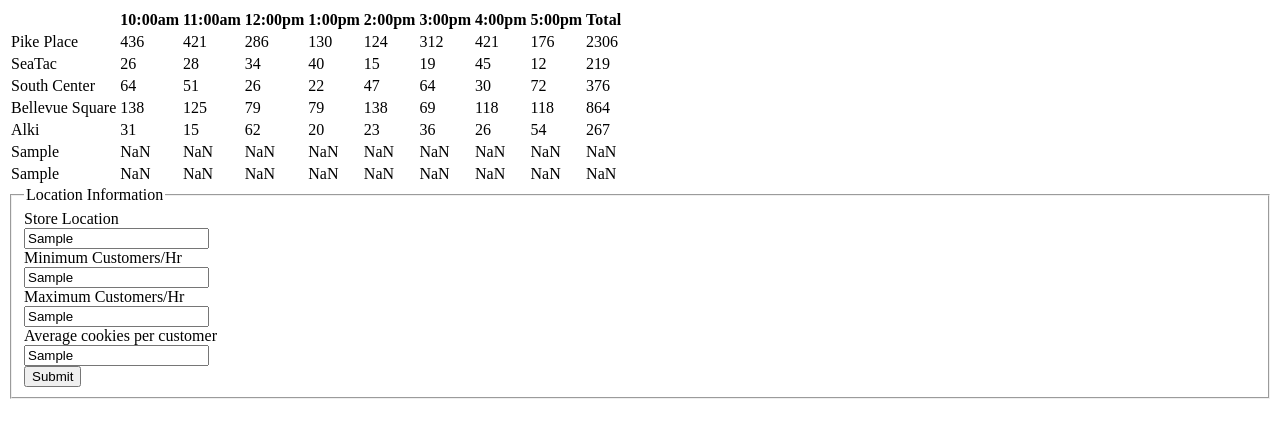
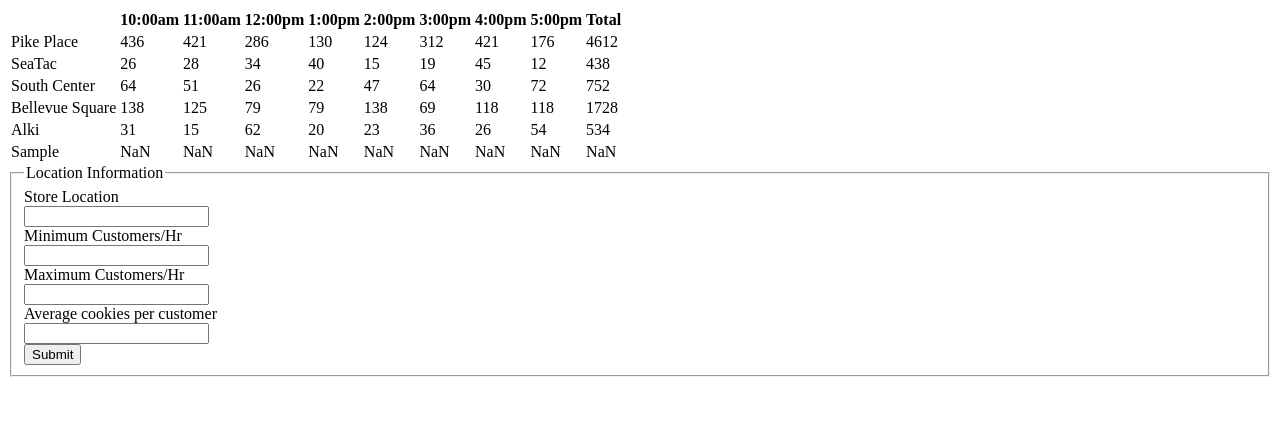
Before and after one commit to nienowt/cookie-stand, a plain HTML site: page index.html in a window 1280 px wide. Both pictures are taken after typing "Sample", "Sample", "Sample", "Sample" into the empty fields and a click on the button "Submit". Drawn offline with Linux system fonts and the light colour scheme.

Commit message:
added function to add new line to table without inserting multiple tables into the html

```diff
--- a/app.js
+++ b/app.js
@@ -21,14 +21,14 @@
       this.dailyTotal += this.hourTotal[i];
     }
   };
-}
+};
 
 var pike = new CookieStand('Pike Place', 17,88,5.2);
 var seaTac = new CookieStand('SeaTac', 6,44,1.2);
 var southCenter = new CookieStand('South Center', 11,38,1.9);
 var bellSquare = new CookieStand('Bellevue Square', 20,48,3.3);
 var alki = new CookieStand('Alki', 3,24,2.6);
-
+//-----table-------
 function displayTable() {
   var tbl = document.createElement('table');
   var headerRow = document.createElement('tr');
@@ -58,33 +58,43 @@
   resultsTd.textContent = allCookieStands[i].dailyTotal;
   trElement.appendChild(resultsTd);
   }
-document.getElementById("table").appendChild(tbl);
-}
+  document.getElementById("table").appendChild(tbl);
+};
 
-// displayTable();
+displayTable();
 
+//--------form----------
 
+var subForm = document.getElementById('submission-form');
 
-var subForm = document.getElementById("submission-form")
+var refresh = function() {
+  var oldTable=document.getElementById('table');
+  var container=oldTable.parentNode;
+  container.removeChild(oldTable);
+  var newDiv = document.createElement('div');
+  newDiv.id= 'table';
+  var divParent = document.getElementById('refresh')
+  divParent.appendChild(newDiv);
+};
 
-// var addedLocation = function() {
-
-
-
-var handleSub = function(event) {
+ var handleSub = function(event) {
   event.preventDefault();
 
     if ((!event.target.storeLoc.value) || (!event.target.min.value) || (!event.target.max.value) || (!event.target.avgCookie.value)) {
       return alert('Fill those fields fool!');
     }
-
     var place = event.target.storeLoc.value;
     var minimum = event.target.min.value;
     var maximum = event.target.max.value;
     var cookies = event.target.avgCookie.value;
     var addLocation = new CookieStand(place,minimum,maximum,cookies);
 
-    allCookieStands.push(addLocation);
+    event.target.storeLoc.value = null;
+    event.target.min.value = null;
+    event.target.max.value = null;
+    event.target.avgCookie.value = null;
+
+    refresh();
     displayTable();
 };
 
--- a/index.html
+++ b/index.html
@@ -4,7 +4,7 @@
   <title>Salmon Cookies</title>
 </head>
 <body>
-
+<div id = 'refresh'></div>
   <div id="table"></div>
   <form id = 'submission-form'>
     <fieldset>
```
